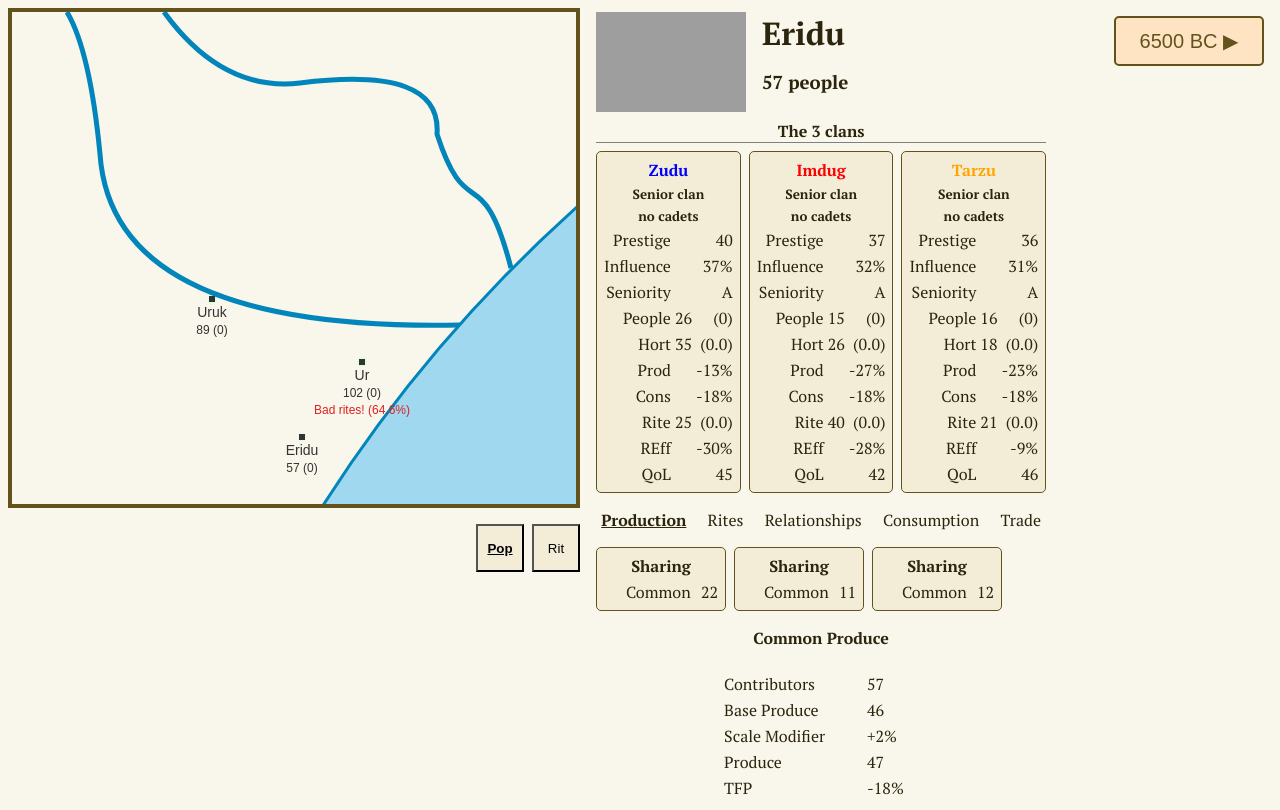
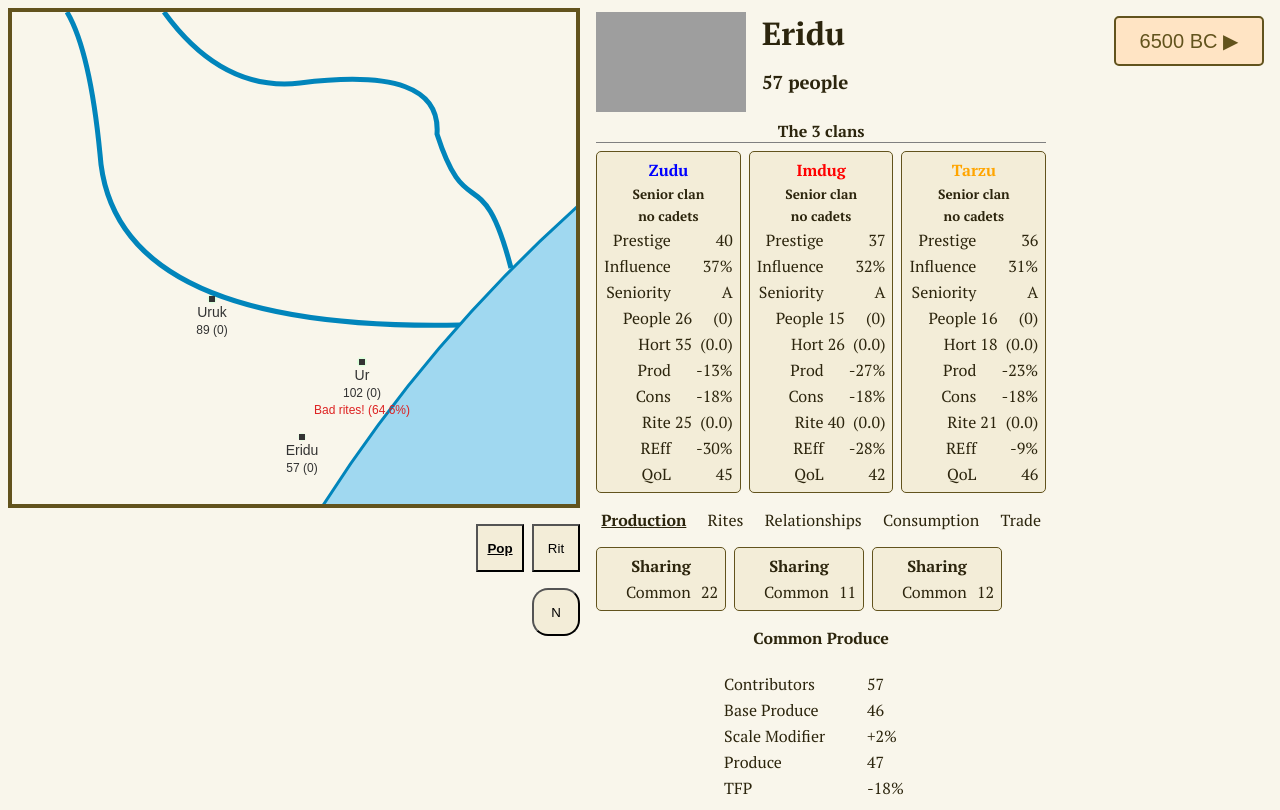
Before and after one commit to dmandelin/world2, a SvelteKit app: page / in a window 1280 px wide. Built offline with nearby package versions, Linux system fonts and the light colour scheme; grey boxes are pictures that could not be loaded.

Commit message:
Add dummy notification.

```diff
--- a/src/components/Map.svelte
+++ b/src/components/Map.svelte
@@ -3,6 +3,7 @@
     import { world } from '../model/world';
     import ButtonPanel from './ButtonPanel.svelte';
     import { pct } from '../model/format';
+    import NotificationBar from './NotificationBar.svelte';
 
     let { selection = $bindable() } = $props();
     let selectedLens = $state('Pop');
@@ -202,4 +203,5 @@
             { label: 'Rit' },
         ],
     }} onSelected={label => { selectedLens = label; draw(); } } />
+    <NotificationBar notes={world.notes} />
 </div>
--- /dev/null
+++ b/src/components/NotificationBar.svelte
@@ -0,0 +1,34 @@
+<script lang="ts">
+  let { notes } = $props();
+
+  function click(index: number) {
+    console.log(`Clicked note at index: ${index}`);
+  }
+</script>
+
+<style>
+.panel {
+  display: flex;
+  justify-content: flex-end;
+  gap: 0.5rem;
+  margin: 1rem 0;
+}
+.panel button {
+  width: 48px;
+  height: 48px;
+  background-color: #f3edd8;
+  border-radius: 16px;
+  cursor: pointer;
+}
+</style>
+
+<div class="panel">
+  {#each notes as note, i}
+    <button
+      type="button"
+      onclick={() => click(i)}
+    >
+      {note.shortLabel}
+    </button>
+  {/each}
+</div>
--- a/src/components/dtos.ts
+++ b/src/components/dtos.ts
@@ -3,6 +3,7 @@ import { maxbyWithValue, minbyWithValue, sortedByKey, type OptByWithValue } from
 import type { PopulationChange } from "../model/calcs/population";
 import type { Clans, CondorcetCalc } from "../model/clans";
 import { pct } from "../model/format";
+import type { Note } from "../model/notifications";
 import type { Clan, ConsumptionCalc, EconomicPolicy, EconomicPolicyDecision, EconomicReport, ProductivityCalc, RitualEffectivenessCalc, SkillChange } from "../model/people";
 import type { PrestigeCalc } from "../model/prestige";
 import type { QolCalc } from "../model/qol";
@@ -193,11 +194,13 @@ export class WorldDTO {
     readonly year: string;
     readonly settlements: SettlementDTO[];
     readonly timeline: TimePoint[];
+    readonly notes: Note[];
 
     constructor(private readonly world: World) {
         this.year = this.world.year.toString();
         this.settlements = this.world.settlements.map(s => new SettlementDTO(s));
         this.timeline = world.timeline;
+        this.notes = [...world.notes];
     }
 
     get population() {
--- /dev/null
+++ b/src/model/notifications.ts
@@ -0,0 +1,6 @@
+export class Note {
+    constructor(
+        public readonly shortLabel: string,
+    ) {
+    }
+}
--- a/src/model/world.ts
+++ b/src/model/world.ts
@@ -7,6 +7,7 @@ import { TimePoint } from "./timeline";
 import { TradeGood, TradeGoods } from "./trade";
 import { WorldDTO } from "../components/dtos";
 import { Year } from "./year";
+import { Note } from "./notifications";
 
 class SettlementsBuilder {
     private clanNames: Set<string> = new Set();
@@ -44,6 +45,7 @@ export class World {
     readonly timeline: TimePoint[] = [];
     // This has to be initialized before the clans because we pass it to them.
     readonly annals = new Annals(this);
+    readonly notes: Note[] = [];
 
     readonly settlements = new SettlementsBuilder(this).createSettlements([
         ['Eridu', 290, 425, 3],
@@ -61,6 +63,7 @@ export class World {
     initialize() {
         this.initializeTradeGoods();
         this.preAdvance();
+        this.notes.push(new Note('N'));
     }
 
     initializeTradeGoods() {
```
Also changed, not shown: src/model/plans/backlog.md (+14 -0 lines).
